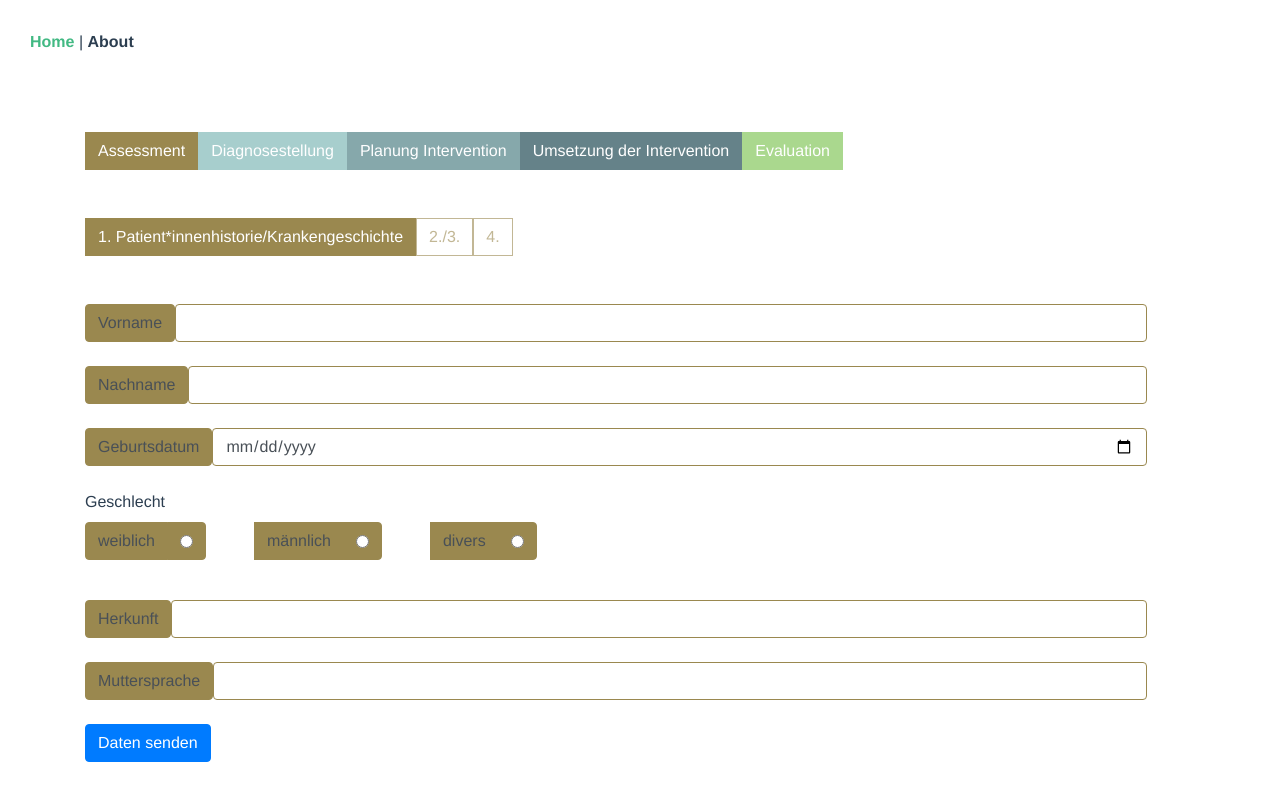
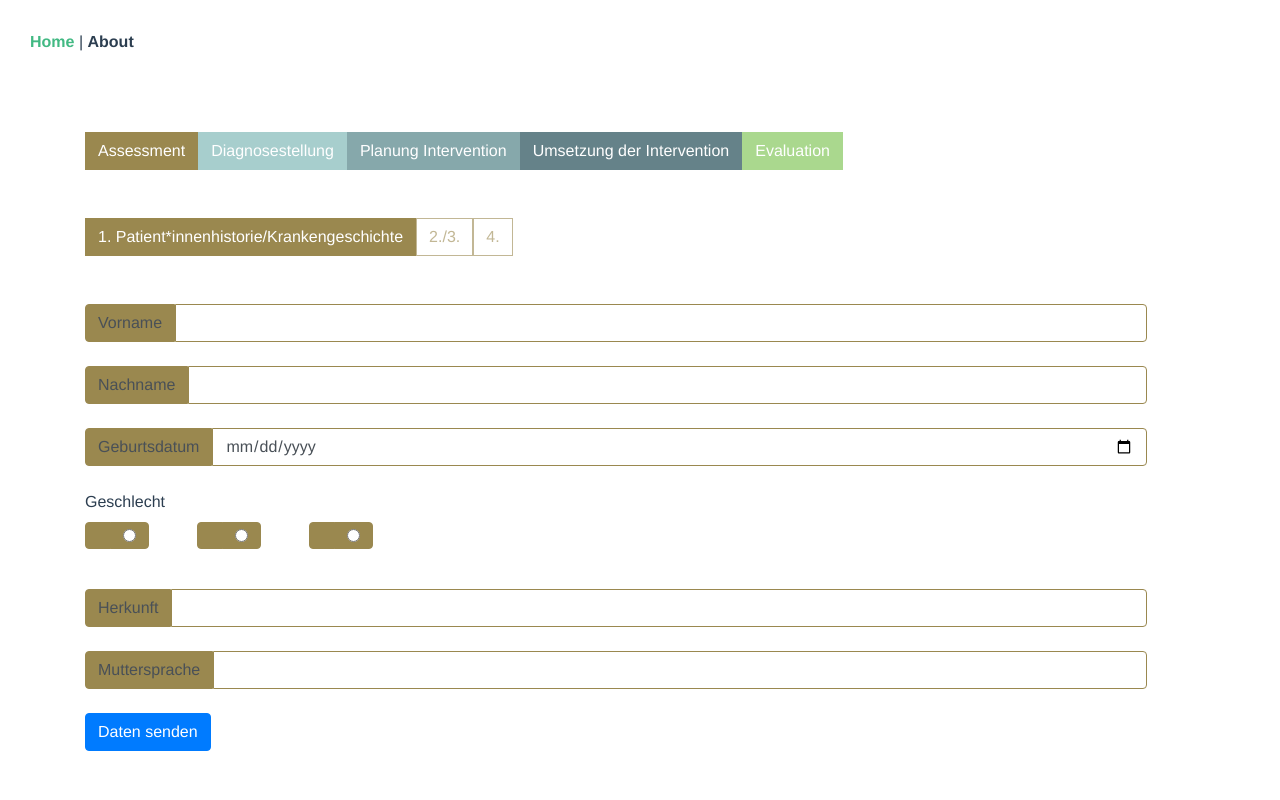
Before and after one commit to Syb10/modive, a Vue app in the folder client/: page / in a window 1280 px wide. Built offline with nearby package versions, Linux system fonts and the light colour scheme; what vuex-map-fields would draw is missing.

Commit message:
modified style

```diff
--- a/client/src/components/CheckboxForm.vue
+++ b/client/src/components/CheckboxForm.vue
@@ -3,7 +3,7 @@
     <label>{{title}}</label>
     <div class="input-group mb-4">
       <div class="input-group-prepend mr-5 mb-3" v-for="(checkbox, index) in checkboxs" :key="index">
-        <label class="input-group-text" :for="checkbox.id">{{checkbox.value}}</label>
+        <label class="input-group-text inputForm" :for="checkbox.id">{{checkbox.title}}</label>
         <div class="input-group-text checkbox">
           <input
             type="radio"
--- a/client/src/components/InputForm.vue
+++ b/client/src/components/InputForm.vue
@@ -2,13 +2,13 @@
   <div class="form-group">
     <div class="mb-4">
       <div class="input-group-prepend mr-5 mb-3">
-        <label :for="content.id" class="input-group-text">
+        <label :for="content.id" class="input-group-text inputForm">
           {{ content.title }}
         </label>
         <input
           :type="content.type"
           :step="content.step"
-          class="form-control"
+          class="form-control inputForm"
           :id="content.id"
           :value="modelValue"
           @input="$emit('update:modelValue', $event.target.value)"
```
